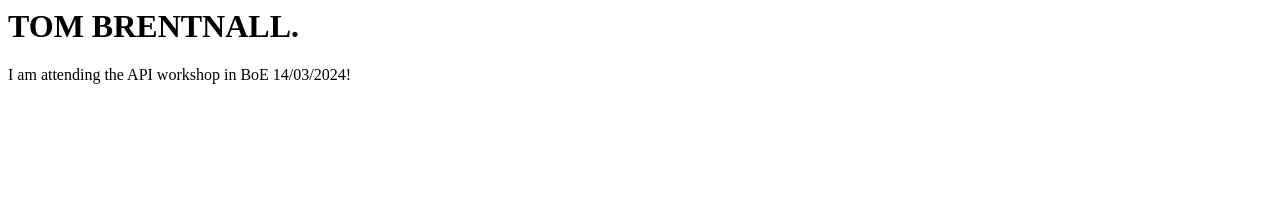
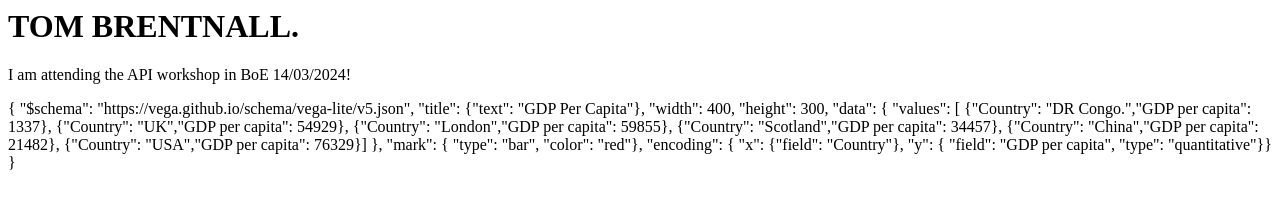
Before and after one commit to tomhcb/tomhcb.github.io, a plain HTML site: page index.html in a window 1280 px wide. Drawn offline with Linux system fonts and the light colour scheme.

Commit message:
Update index.html

```diff
--- a/index.html
+++ b/index.html
@@ -4,6 +4,35 @@
         <h1> TOM BRENTNALL. </h1>
 
         <p> I am attending the API workshop in BoE 14/03/2024! </p>
+   {
+  "$schema": "https://vega.github.io/schema/vega-lite/v5.json",
+
+  "title": {"text": "GDP Per Capita"},
+
+  "width": 400,
+  "height": 300,
+
+  "data": {
+    "values": [
+        {"Country": "DR Congo.","GDP per capita": 1337},
+        {"Country": "UK","GDP per capita": 54929},
+        {"Country": "London","GDP per capita": 59855},
+        {"Country": "Scotland","GDP per capita": 34457},
+        {"Country": "China","GDP per capita": 21482},
+        {"Country": "USA","GDP per capita": 76329}]
+  },
+
+  "mark": {
+    "type": "bar",
+    "color": "red"},
+
+  "encoding": {
+    "x": {"field": "Country"},
+
+    "y": {
+      "field": "GDP per capita",
+      "type": "quantitative"}}
+}
 
     </body>
 </html>
```
